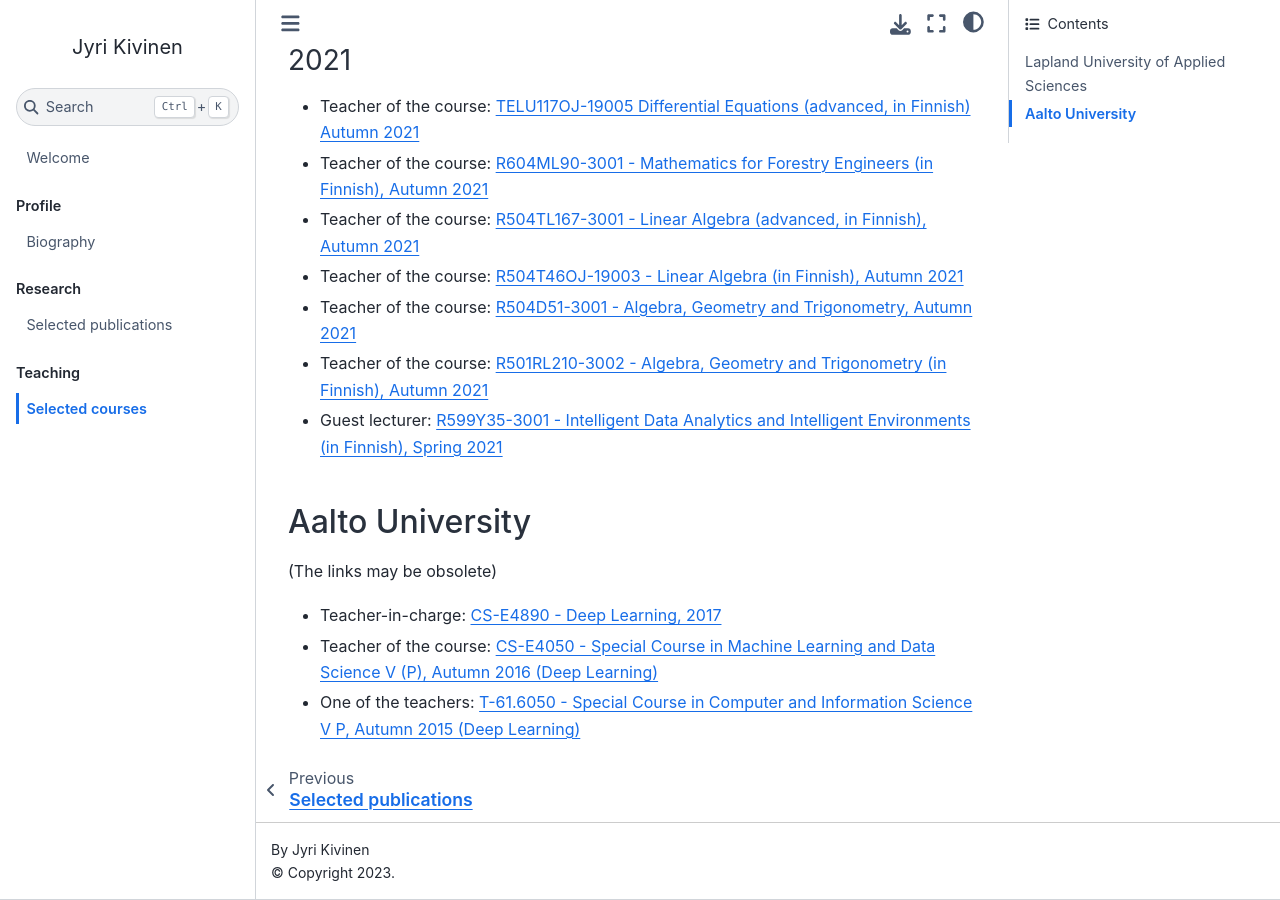
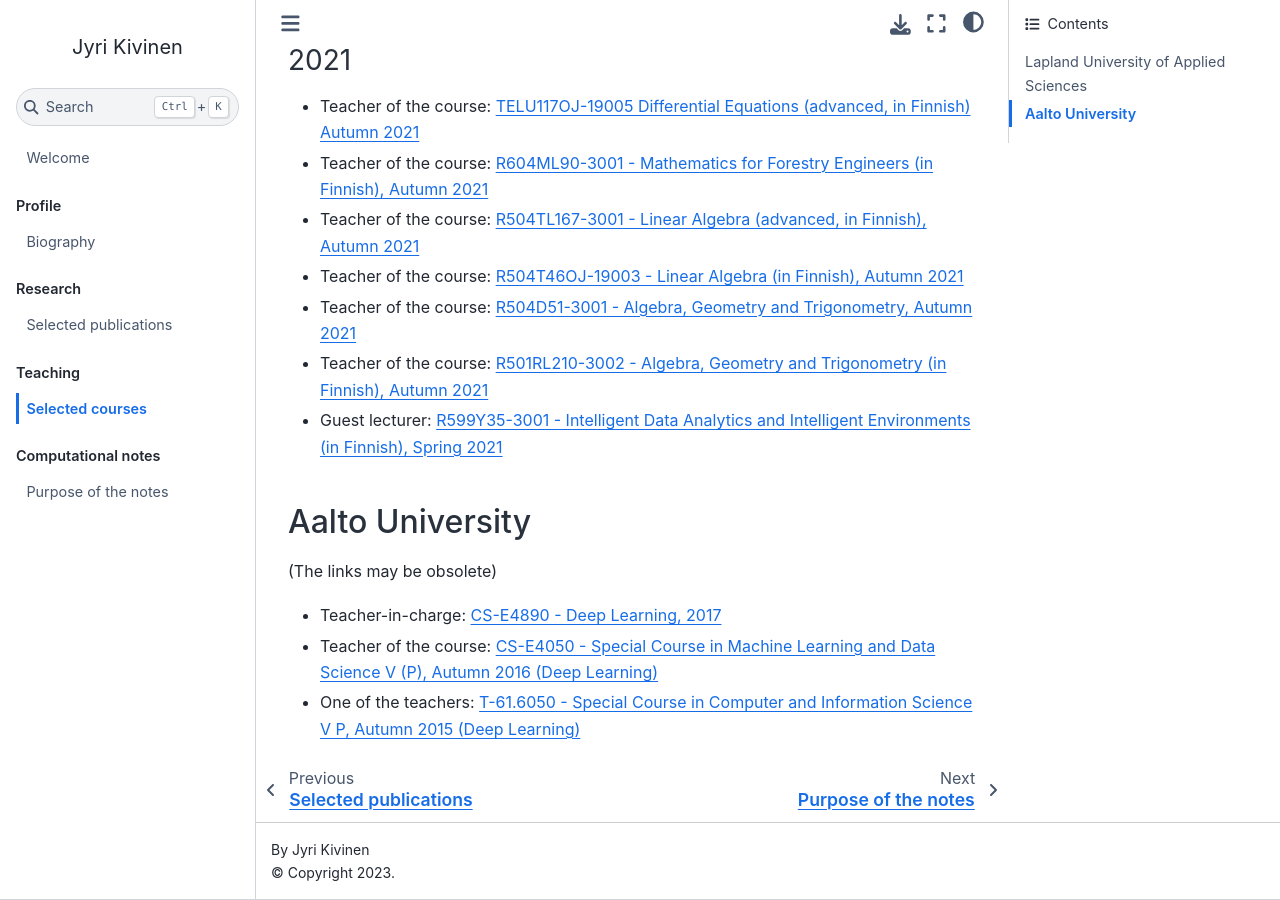
Before and after one commit to jyrikivinen/home, a Jupyter Book: the page built from teaching/list_of_courses.md, in a window 1280 px wide and 900 px high, scrolled down 708 px. Built offline with Jupyter Book 1.0.4 settings and Sphinx 7.4.7 and the Sphinx Book theme 1.1.4, drawn with Linux system fonts in a browser that asks for light colours; pages that are not in the unit, such as notebooks, are missing from menus.

Commit message:
added computational notes section with some draft material

```diff
--- a/_toc.yml
+++ b/_toc.yml
@@ -12,3 +12,7 @@
   - caption: Teaching
     chapters:
     - file: teaching/list_of_courses
+  - caption: Computational notes
+    chapters:
+    - file: computational_notes/information
+    - file: computational_notes/logistic_distribution
```
Also changed, not shown: computational_notes/information.md (added, +3 -0 lines), 2 other files.
